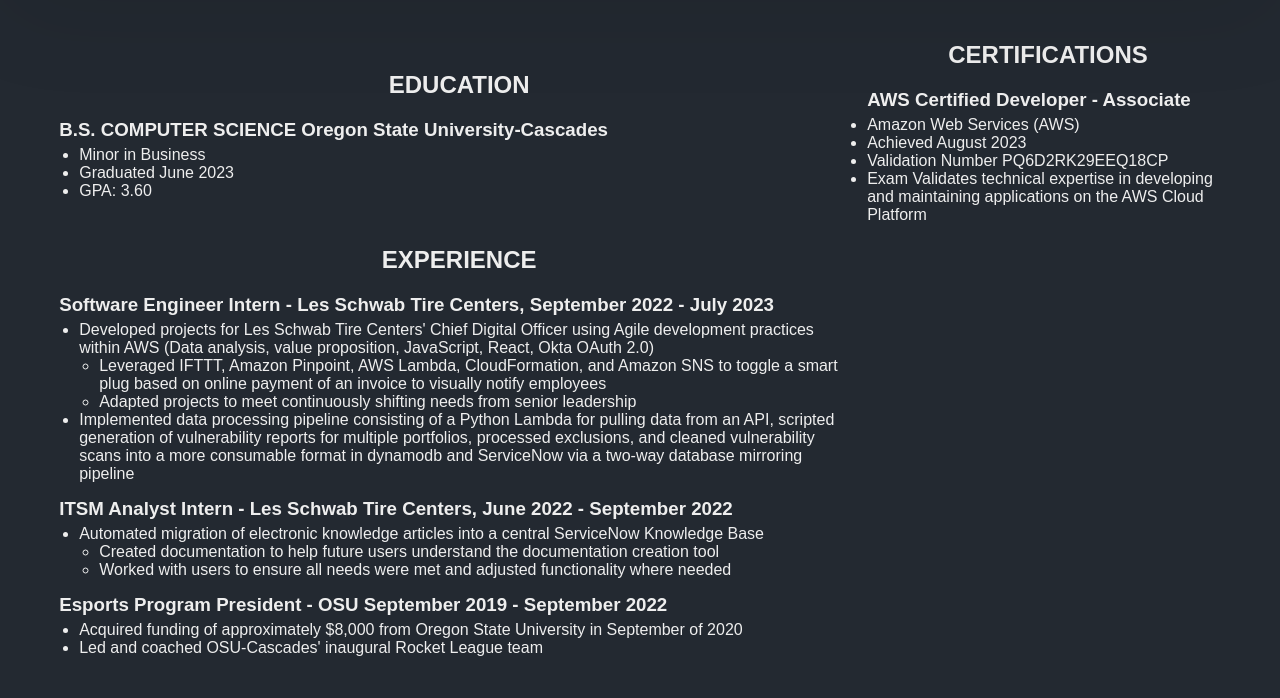
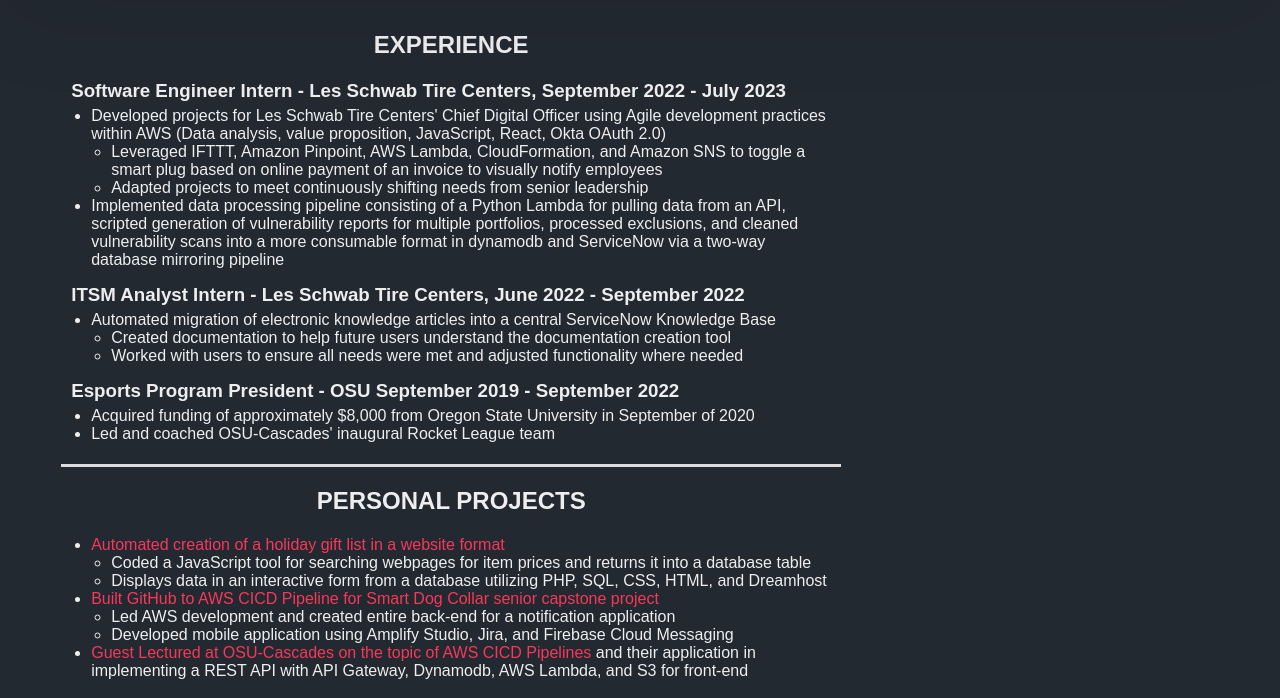
Before and after one commit to RyanLEarl/portfolio-site, a website: page front-end/pages/Resume.html in a window 1280 px wide. Shown: the part 89-787 px from the top of the page. Drawn offline with Linux system fonts and the light colour scheme; a script that the page names is missing.

Commit message:
Added some styling and JavaScript to add and remove top borders from elements of resume depending on where they currently sit on the page

```diff
--- a/front-end/assets/stylesheets/main.css
+++ b/front-end/assets/stylesheets/main.css
@@ -345,15 +345,40 @@
   color: var(--text-color);
 }
 
+.about_item:first-child {
+  border-top: none;
+}
+
+.at-top {
+  border-top: none !important;
+}
+
 .about_item {
   display: grid;
   /* grid-template-columns: 1fr 1fr; */
   /* grid-gap: 10rem; */
   float: left;
-  width: 50%;
-  margin-bottom: 16px;
-  padding: 0 8px;
-  max-width:800px;
+  width: calc(50% - 20px);
+  margin: 0 10px 16px;
+  padding: 0;
+  max-width:780px;
+  border-top: 3px solid #ddd;
+}
+
+div.about_item + div.about_item {
+  margin-top: 5px;
+}
+
+.about_item_content {
+  padding-top: 20px;
+  padding-left: 10px;
+  padding-right: 10px;
+}
+
+.about_item h2 {
+  margin-top: 0;
+  padding-top: 0;
+  line-height: 1.2;
 }
 
 .main-content a {
@@ -362,8 +387,12 @@
 
 @media screen and (max-width: 1755px) {
   .about_item {
-    width: 100%;
+    width: calc(100% - 20px);
     display: block;
+    box-sizing: border-box;
+  }
+  .about_item:first-child {
+    border-top: none;
   }
 }
 
--- a/front-end/index.js
+++ b/front-end/index.js
@@ -203,3 +203,26 @@
     list.appendChild(listItem);
   }
 }
+
+function isAtTop(element) {
+  const rect = element.getBoundingClientRect();
+  console.log(`Element ${element.id} rect.top: ${rect.top}`);
+  return rect.top <= 105;
+}
+
+function updateAboutItemClass() {
+  console.log('Updating about_item class');
+  const aboutItems = document.querySelectorAll('.about_item');
+  aboutItems.forEach((item) => {
+    if (isAtTop(item)) {
+      console.log(`Adding at-top class to element ${item.id}`);
+      item.classList.add('at-top');
+    } else {
+      console.log(`Removing at-top class from element ${item.id}`);
+      item.classList.remove('at-top');
+    }
+  });
+}
+
+window.addEventListener('load', updateAboutItemClass);
+window.addEventListener('resize', updateAboutItemClass);
--- a/front-end/pages/Resume.html
+++ b/front-end/pages/Resume.html
@@ -12,16 +12,8 @@
   <body>
     <main class="main-content">
       <div class="about">
-        <div id="education" class="about_item">
-          <h2>EDUCATION</h2>
-          <h3>B.S. COMPUTER SCIENCE Oregon State University-Cascades</h3>
-          <ul>
-            <li>Minor in Business</li>
-            <li>Graduated June 2023</li>
-            <li>GPA: 3.60</li>
-          </ul>
-        </div>
         <div id="experience" class="about_item">
+          <div class="about_item_content">
             <h2>EXPERIENCE</h2>
             <h3>Software Engineer Intern - Les Schwab Tire Centers, September 2022 - July 2023</h3>
             <ul>
@@ -48,7 +40,9 @@
               <li>Led and coached OSU-Cascades' inaugural Rocket League team</li>
             </ul>
           </div>
+        </div>
         <div id="personal_projects" class="about_item">
+          <div class="about_item_content">
             <h2>PERSONAL PROJECTS</h2>
             <ul>
               <li><a href="https://www.ryanholidaygifts.com/">Automated creation of a holiday gift list in a website format</a>
@@ -66,7 +60,9 @@
               <li><a href="https://github.com/Hoboson02/cs-493-restful-api">Guest Lectured at OSU-Cascades on the topic of AWS CICD Pipelines</a> and their application in implementing a REST API with API Gateway, Dynamodb, AWS Lambda, and S3 for front-end</li>
             </ul>
           </div>
+        </div>
         <div id="skills" class="about_item">
+          <div class="about_item_content">
             <h2>SKILLS</h2>
             <div class="skills">
               <!-- <div class="skill"></div> -->
@@ -89,7 +85,20 @@
               <div class="skill">SQL Basics</div>
             </div>
           </div>
+        </div>
+        <div id="education" class="about_item">
+          <div class="about_item_content">
+            <h2>EDUCATION</h2>
+            <h3>B.S. COMPUTER SCIENCE Oregon State University-Cascades</h3>
+            <ul>
+              <li>Minor in Business</li>
+              <li>Graduated June 2023</li>
+              <li>GPA: 3.60</li>
+            </ul>
+          </div>
+        </div>
         <div id="leadership" class="about_item">
+          <div class="about_item_content">
             <h2>LEADERSHIP</h2>
             <ul>
               <li>Vice President of Cascades Gaming Club (May 2019 - September 2022)</li>
@@ -97,7 +106,9 @@
               <li>Head of Esports at OSU Cascades (October 2019 - September 2022)</li>
             </ul>
           </div>
-        <div id = "certifications" class="'about_item">
+        </div>
+        <div id = "certifications" class="about_item">
+          <div class="about_item_content">
             <h2>CERTIFICATIONS</h2>
             <h3>AWS Certified Developer - Associate</h3>
             <ul>
@@ -109,6 +120,7 @@
             <div data-iframe-width="150" data-iframe-height="270" data-share-badge-id="4fc38d96-9b5e-4380-8438-674a026e2ea8" data-share-badge-host="https://www.credly.com"></div><script type="text/javascript" async src="//cdn.credly.com/assets/utilities/embed.js"></script>
           </div>
         </div>
+      </div>
     </main>
     <div class="clear"></div>
     <footer id = "footer">
```
Lines whose indentation alone changed are shown as unchanged.
